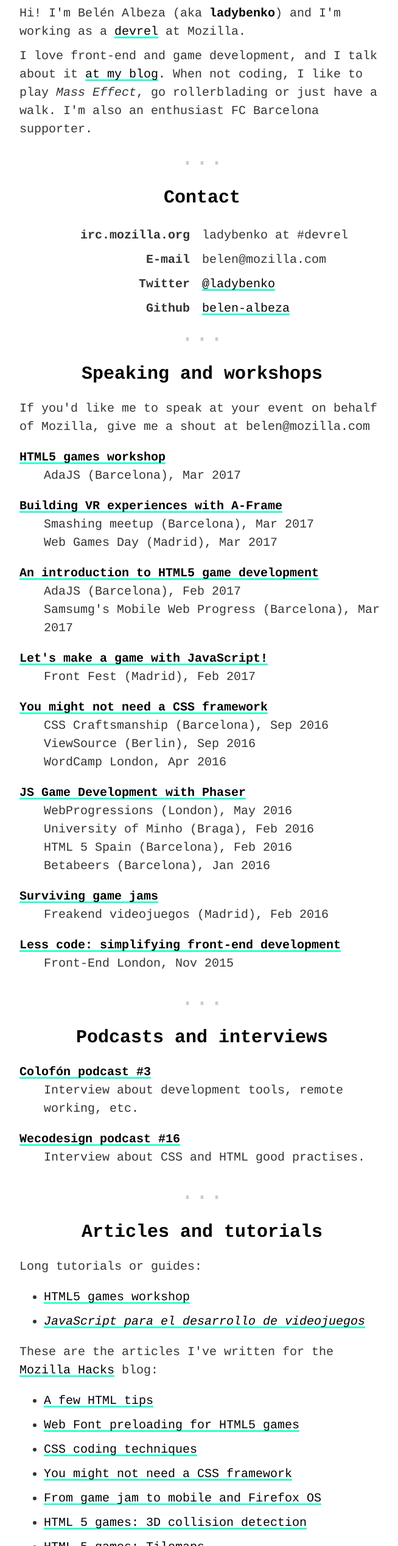
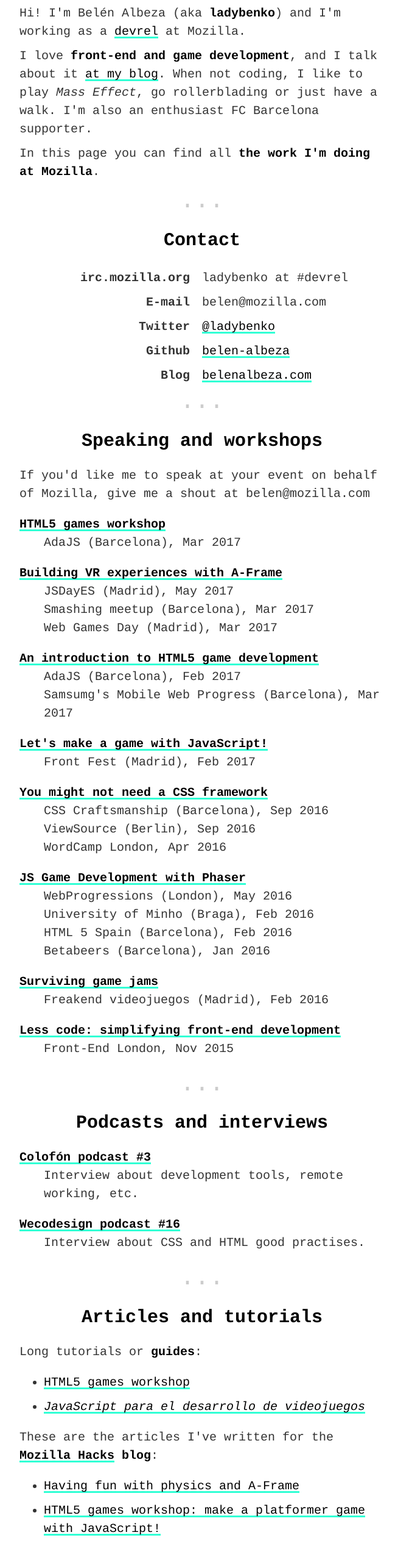
Before and after one commit to belen-albeza/mozilla, a plain HTML site: page index.html in a window 1280 px wide. Shown: the part 265-2800 px from the top of the page at 61% size, without its empty margins (308-962 px from the left). Drawn offline with Linux system fonts and the light colour scheme.

Commit message:
update content

```diff
--- a/index.html
+++ b/index.html
@@ -21,10 +21,11 @@
     <section>
         <p>Hi! I'm Belén Albeza (aka <strong>ladybenko</strong>) and I'm working as a
             <a href="https://wiki.mozilla.org/Devrel">devrel</a> at Mozilla.</p>
-        <p>I love front-end and game development, and I talk about it
+        <p>I love <strong>front-end and game development</strong>, and I talk about it
             <a href="http://www.belenalbeza.com">at my blog</a>. When not coding,
         I like to play <i>Mass Effect</i>, go rollerblading or just have a walk.
         I'm also an enthusiast FC Barcelona supporter.</p>
+        <p>In this page you can find all <strong>the work I'm doing at Mozilla</strong>.</p>
     </section>
 
     <section>
@@ -38,6 +39,8 @@
             <dd><a href="https://www.twitter.com/ladybenko">@ladybenko</a></dd>
             <dt>Github</dt>
             <dd><a href="https://www.github.com/belen-albeza">belen-albeza</a></dd>
+            <dt>Blog</dt>
+            <dd><a href="https://belenalbeza.com">belenalbeza.com</a></dd>
         </dl>
     </section>
 
@@ -52,6 +55,7 @@
 
             <dt><a href="https://belen-albeza.github.io/building-vr/">
                 Building VR experiences with A-Frame</a></dt>
+            <dd>JSDayES (Madrid), May 2017</dd>
             <dd>Smashing meetup (Barcelona), Mar 2017</dd>
             <dd>Web Games Day (Madrid), Mar 2017</dd>
 
@@ -98,14 +102,20 @@
 
     <section>
         <h1>Articles and tutorials</h1>
-        <p>Long tutorials or guides:</p>
+        <p>Long tutorials or <strong>guides</strong>:</p>
         <ul>
             <li><a href="https://mozdevs.github.io/html5-games-workshop/">HTML5 games workshop</a></li>
             <li><a href="https://mozdevs.github.io/js-for-gamedev/es/"><i lang="es">JavaScript para el desarrollo de videojuegos</i></a></li>
         </ul>
         <p>These are the articles I've written for the
-            <a href="https://hacks.mozilla.org/">Mozilla Hacks</a> blog:</p>
+            <strong><a href="https://hacks.mozilla.org/">Mozilla Hacks</a> blog</strong>:</p>
         <ul>
+            <li><a href="https://hacks.mozilla.org/2017/05/having-fun-with-physics-and-a-frame/">
+                Having fun with physics and A-Frame</a></li>
+            <li><a href="https://hacks.mozilla.org/2017/04/html5-games-workshop-make-a-platformer-game-with-javascript/">
+                HTML5 games workshop: make a platformer game with JavaScript!</a></li>
+            <li><a href="https://hacks.mozilla.org/2017/03/a-saturday-night-track-and-record-movement-in-webvr/">
+                <i>A Saturday night</i>: track and record movement in WebVR</a></li>
             <li><a href="https://hacks.mozilla.org/2016/08/a-few-html-tips/">
                 A few HTML tips</a></li>
             <li><a href="https://hacks.mozilla.org/2016/06/webfont-preloading-for-html5-games/">
@@ -154,7 +164,8 @@
             <dd><a href="http://belen-albeza.github.io/ldjam-32-fxos/"><i>Metal vs Hipsters</i></a> (game)</dd>
 
             <dt>WebVR</dt>
-            <dd><a href="http://mozdevs.github.io/aframe-demo/">A-frame demos</a></dd>
+            <dd><a href="https://github.com/belen-albeza/vr-bowling">VR bowling (physics demo)</a></dd>
+            <dd><a href="http://github.com/mozdevs/aframe-demo/">A-frame demos</a></dd>
         </dl>
     </section>
 
@@ -172,7 +183,7 @@
     </section>
 
     <footer class="main-footer">
-        <p>Last updated on 14 Mar 2017.</p>
+        <p>Last updated on 29 May 2017.</p>
     </footer>
 </main>
 </div><!-- main wrapper -->
```
